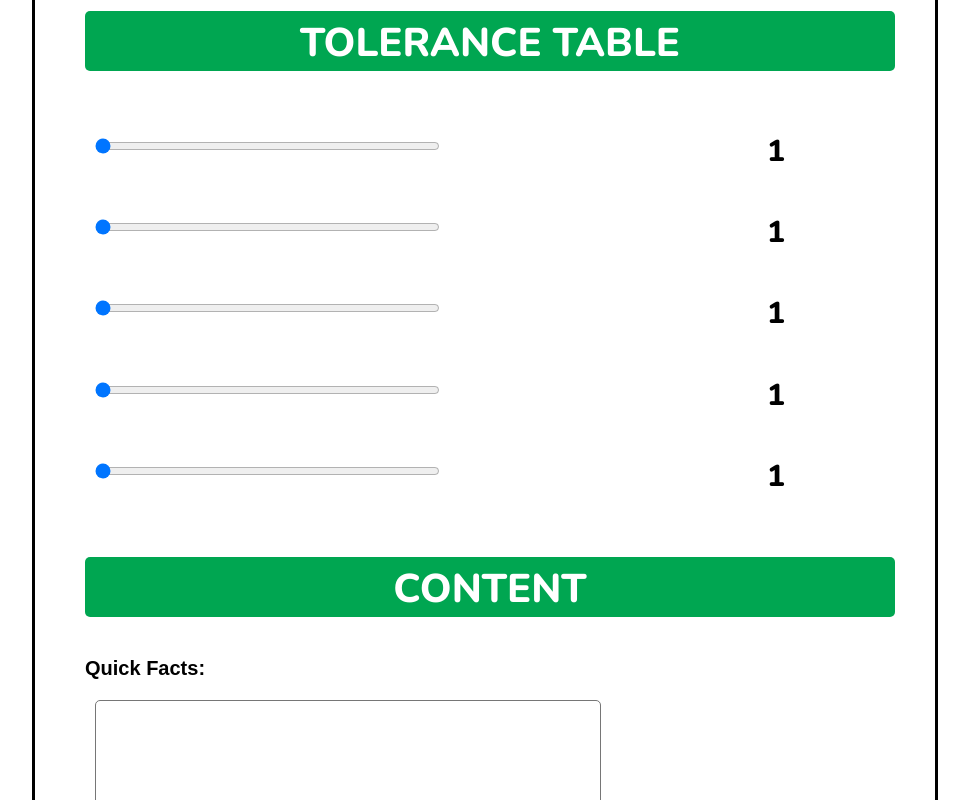
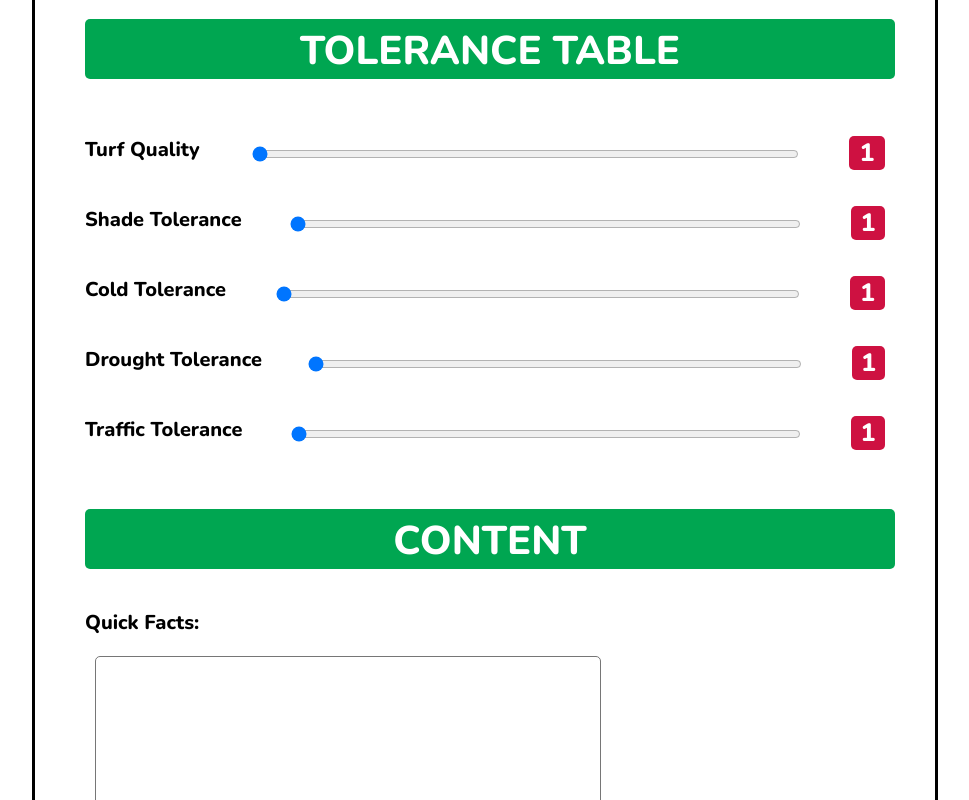
Before and after one commit to jaredjasonpeters/tech-sheet, a React (Create React App) app: page / in a window 1280 px wide. Shown: the part 640-1440 px from the top of the page, without its empty margins (155-1124 px from the left). Built offline with nearby package versions, Linux system fonts and the light colour scheme.

Commit message:
Stylized Tolerance Table

```diff
--- a/src/components/data_entry.js
+++ b/src/components/data_entry.js
@@ -74,6 +74,7 @@ width: 200px;
 font-size: 20px;
 font-weight: bold;
 text-align: left;
+font-family: 'Nunito', sans-serif;
 `
 const Input = styled.input`
 display: block;
--- a/src/components/tolerance_table.js
+++ b/src/components/tolerance_table.js
@@ -29,49 +29,89 @@ export default class ToleranceTable extends Component {
         return (
             <div style={{display: 'block'}}>
                 <InputWrapper>
+                    <InputLabel>Turf Quality</InputLabel>
                     <Input type='range' name="turf_quality" value={this.state.turf_quality} min='1' max='9' step='1' onChange={this.handleSlide.bind(this)}/>
-                    <Value>{this.state.turf_quality}</Value>
+                    <Value value={this.state.turf_quality}>{this.state.turf_quality}</Value>
                 </InputWrapper>
                 <InputWrapper>
+                    <InputLabel>Shade Tolerance</InputLabel>
                     <Input type='range' name="shade_tolerance" value={this.state.shade_tolerance} min='1' max='9' step='1' onChange={this.handleSlide.bind(this)}/>
-                    <Value>{this.state.shade_tolerance}</Value>
+                    <Value value={this.state.shade_tolerance}>{this.state.shade_tolerance}</Value>
                 </InputWrapper>
                 <InputWrapper>
+                    <InputLabel>Cold Tolerance</InputLabel>
                     <Input type='range' name="cold_tolerance" value={this.state.cold_tolerance} min='1' max='9' step='1' onChange={this.handleSlide.bind(this)}/>
-                    <Value>{this.state.cold_tolerance}</Value>
+                    <Value value={this.state.cold_tolerance}>{this.state.cold_tolerance}</Value>
                 </InputWrapper>
                 <InputWrapper>
+                    <InputLabel>Drought Tolerance</InputLabel>
                     <Input type='range' name="drought_tolerance" value={this.state.drought_tolerance} min='1' max='9' step='1' onChange={this.handleSlide.bind(this)}/>
-                    <Value>{this.state.drought_tolerance}</Value>
+                    <Value value={this.state.drought_tolerance}>{this.state.drought_tolerance}</Value>
                 </InputWrapper>
                 <InputWrapper>
+                    <InputLabel>Traffic Tolerance</InputLabel>
                     <Input type='range' name="traffic_tolerance" value={this.state.traffic_tolerance} min='1' max='9' step='1' onChange={this.handleSlide.bind(this)}/>
-                    <Value>{this.state.traffic_tolerance}</Value>
+                    <Value value={this.state.traffic_tolerance}>{this.state.traffic_tolerance}</Value>
                 </InputWrapper>
             </div>
         );
     }
 }
 
+const DLF_Green = '#00a651'
+const DLF_Pink = '#ce1141'
+
 const Input = styled.input`
-flex-grow: 1;
+flex-grow: 10;
+align-self: flex-start;
 margin: 20px auto 20px 10px;
 height: 30px;
-width: 40%;
 border-radius: 5px;
 `
 const Value = styled.h1`
-flex-grow: 1;
-width: 40%;
-margin-right: 100px;
+flex-grow: .5;
+align-self: flex-start;
+margin-left: 50px;
+border-radius: 5px;
+
+
 
 @import url('https://fonts.googleapis.com/css?family=Nunito:800');
 font-family: 'Nunito', sans-serif;
-font-size: 30px;
-text-align: right;
+font-size: 25px;
+color: white;
+text-align: center;
+
+${(props) => {
+    var value = props.value;
+    if(value >= 4 && value < 7) {
+        return css`
+        background-color: black;
+        `
+    }
+    if(value >= 7) {
+      return css`
+      background-color: ${DLF_Green}
+    `
+    }
+    else return css`
+    background-color: ${DLF_Pink}
+    `
+}}
 `
 const InputWrapper = styled.div`
-display: flex
+display: flex;
+flex-direction: row;
+flex-flow: row;
+align-content: space-between;
 height: auto;
 width: 100%
+
 `
+const InputLabel = styled.h2`
+flex-grow: 1
+align-self: flex-start;
+font-family: 'Nunito', sans-serif;
+font-size: 20px;
+text-align: left;
+`
```
